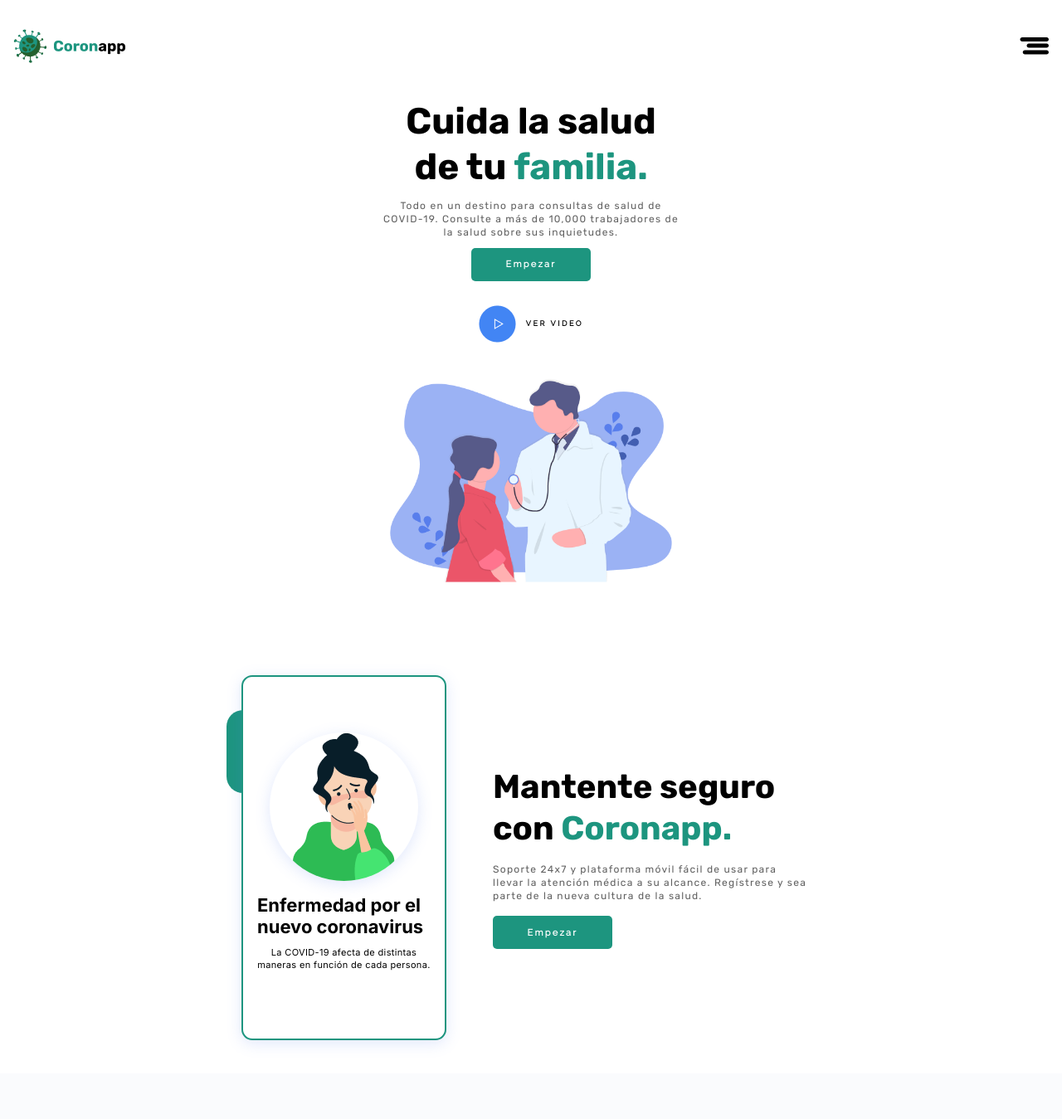
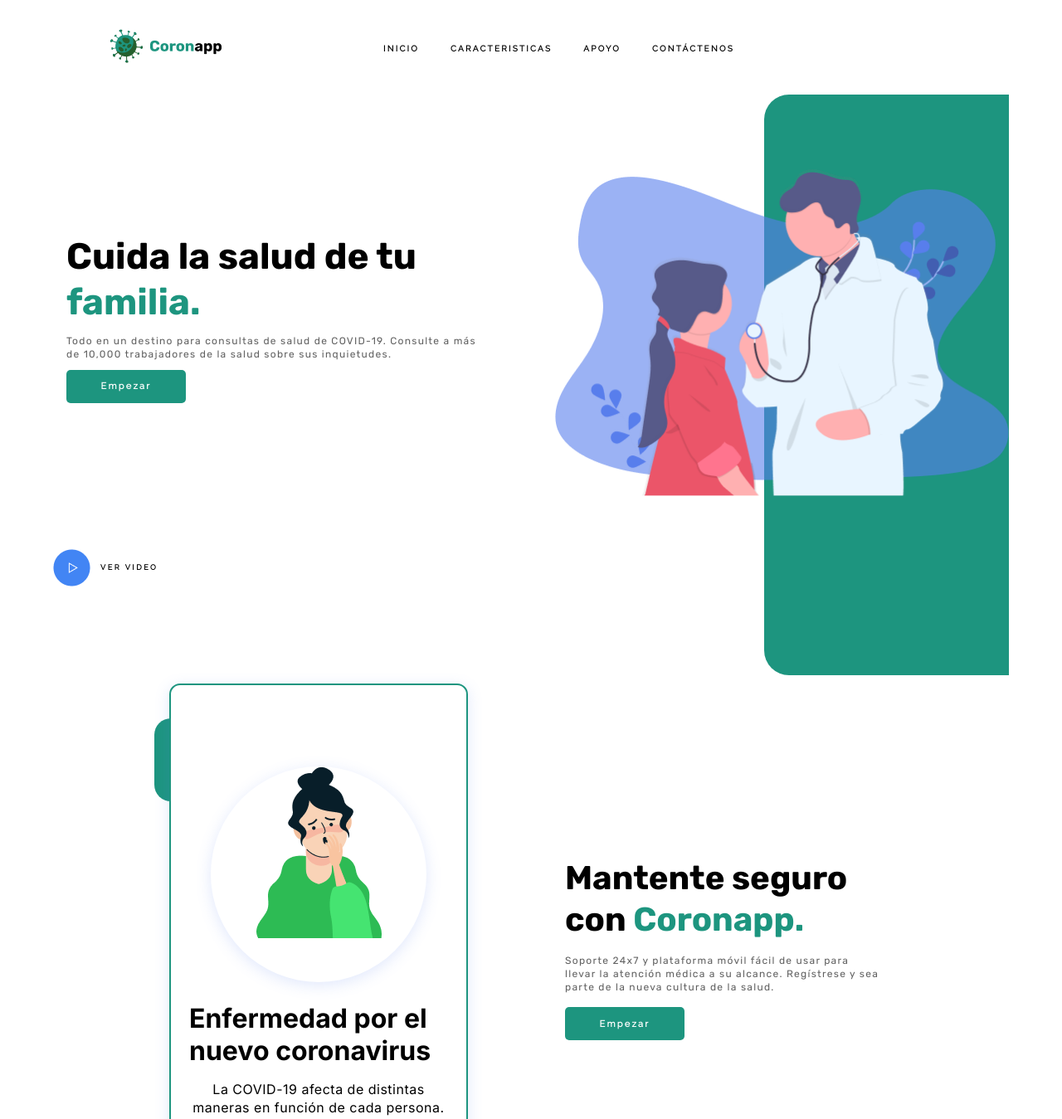
Before and after one commit to Akrata/Proyectos_coronapp, a plain HTML site: page index.html in a window 1280 px wide. Shown: the top 1349 px of the page at 83% size. Drawn offline with Linux system fonts and the light colour scheme.

Commit message:
primeros retoques desktop-resolution

```diff
--- a/css/style.css
+++ b/css/style.css
@@ -343,7 +343,7 @@
     margin: 0px 48px;
     border-radius: 8px;
     padding: 36px 17px 30px 17px;
-    max-width: 276px;
+    width: 276px;
 }
 .footer-card-inside{
     display: flex;
@@ -404,9 +404,45 @@
     .caracteristicas{
        padding: 0;
        align-items: center;
+       position: relative;
+       z-index: 2;
+    }
+    .Square1{
+        width: 65px;
+        height: 65px;
+        transform: rotate(-30deg);
+        background: var(--verde);
+        position: absolute;
+        border-radius: 16px;
+        left: -31px;
+        bottom: -21px;
+        z-index: -1;
+    }
+    .Square2{
+        width: 96px;
+        height: 96px;
+        transform: rotate(-105deg);
+        background: var(--verde);
+        position: absolute;
+        border-radius: 30px;
+        top: -50px;
+        left: 250px;
+        z-index: -1;
+    }
+    .Square3{
+        width: 127px;
+        height: 127px;
+        transform: rotate(-30deg);
+        background: var(--verde);
+        position: absolute;
+        border-radius: 30px;
+        right: -50px;
+        top: -10px;
+        z-index: -1;
     }
     .caracteristicas-card{
         margin: 90px 0px;
+        position: relative;
 
     }
     .caracteristicas-card-inside{
@@ -420,13 +456,12 @@
         width: 477px;
         height: 260px;
         margin-bottom: 100px ;
-
     }
     .cards{
         gap:20px;
     }
     .footer-card{
-        max-width: 220px;
+        width: 220px;
         margin: 0;
     }
     .footer-bot{
@@ -434,3 +469,141 @@
     }
 
 }
+@media screen and (min-width:1152px){
+    body{
+        width: 1152px;
+        margin: auto;
+    }
+    #hamb-btn{
+        display: none;
+    }
+    header{
+        position: relative;
+        display: flex;
+        align-items: center;
+
+    }
+    .logo{
+        margin-left: 52px;
+    }
+    nav{
+        display: flex;
+        position: relative;
+        top: 0;
+        left: 0;
+        width: 100vw;
+        height: 100%;
+        padding: 0;
+        margin-left: 186px;
+        background: transparent;
+    }
+
+    nav ul{
+        display: flex;
+        flex-direction: row;
+        align-items: center;
+        gap: 38px;
+
+    }
+    nav a{
+        all:unset;
+        color: var(--negro);
+        font-family: 'Raleway', sans-serif;
+        font-size: 10px;
+        font-weight: bold;
+        letter-spacing: 0.14rem;
+        line-height: auto;
+        cursor: pointer;
+    }
+
+    .presentation{
+        display: flex;
+        align-items: flex-start;
+        position: relative;
+    }
+    .presentation::before{
+        content: '';
+        width: 295px;
+        height: 700px;
+        background-color: var(--verde);
+        position: absolute;
+        right: 0;
+        border-radius: 30px 0px 0px 30px;
+    }
+    .presentation-article{
+        display: flex;
+        flex-direction: column;
+        text-align: start;
+        align-items: flex-start;
+        gap: 11px;
+        padding: 5px 0px;
+        margin: 0px 16px;
+        width: 497px;
+        max-width: none;
+        margin-top: 163px;
+        margin-bottom: 147px;
+
+    }
+    .presentation-image{
+        margin-top: 90px;
+        width: 547px;
+        display: block;
+        position: absolute;
+        right: 0;
+        margin: none;
+        margin-bottom: none;
+    }
+    .presentation-btn-video{
+        margin-bottom: 67px;
+    }
+    .info{
+        margin-top: 50px;
+        gap: 101px;
+    }
+    .info-card{
+        width: 360px;
+        height: 640px;
+        max-width: none;
+    }
+    .info-card-inside{
+        display: flex;
+        flex-direction: column;
+        align-items: center;
+        margin:98px 17px auto 17px;
+        gap: 24px;
+    }
+    .info-card-text{
+        grid-row-gap: 16px;
+    }
+    .info-card-circle{
+        width: 260px;
+        height: 260px;
+        background: none;
+        border-radius: 50%;
+        overflow: hidden;
+    }
+    .info-card-text h3{
+        font-family: 'Inter', sans-serif;
+        font-size: 32px;
+    }
+    .info-card-text p{
+        font-family: 'Inter', sans-serif;
+        font-size: 16px;
+        letter-spacing: 0.5px;
+        line-height: 22px;
+        text-align: center;
+    }
+    .caracteristicas-flex{
+        display: flex;
+    }
+    .caracteristicas article{
+        text-align: start;
+        align-items: flex-start;
+    }
+    .cards{
+        gap: 98px;
+    }
+    .footer-card{
+        width: 276px;
+    }
+}
--- a/index.html
+++ b/index.html
@@ -15,7 +15,7 @@
 </head>
 <body>
     <header>
-        <a href="index.html"><img src="img/Logo.png" alt="Logo Coronapp"></a>
+        <a class="logo" href="index.html"><img src="img/Logo.png" alt="Logo Coronapp"></a>
         <button id="hamb-btn"><img src="img/hamburguer1.svg" alt="Menú"></button>
 
         <nav class="nav-bar" id="nav-bar">
@@ -28,7 +28,9 @@
         </nav>
     </header>
     <main>
+
         <section class="presentation">
+
             <article class="presentation-article">
                 <h2 class="font-body bigest bold height-big-title">Cuida la salud de tu <span>familia.</span></h2>
                 <p class="font-body small height-paragraph">Todo en un destino para consultas de salud de COVID-19.
@@ -38,7 +40,7 @@
                 <button class="font-btn bolder smaller">Empezar</button>
             </article>
             <button class="presentation-btn-video font-btn smallest bold "><img src="img/Group 23.png" alt="">VER VIDEO</button>
-            <img class="presentation-image" src="img/Doctor Image.png" alt="">
+            <img class="presentation-image" src="img/Doctor Image.png" alt="" srcset="img/Doctor_Image2.png 1152w" >
         </section>
 
         <section class="info">
@@ -63,7 +65,11 @@
         </section>
 
         <section class="caracteristicas">
+
             <div class="caracteristicas-card">
+                <div class="Square1"></div>
+                <div class="Square2"></div>
+                <div class="Square3"></div>
                 <div class="caracteristicas-card-inside">
                     <div>
                         <h2 class="font-body big bold">2m</h2>
@@ -79,6 +85,7 @@
                     </div>
                 </div>
             </div>
+            <div class="caracteristicas-flex">
                 <article>
                     <h2 class="font-body bigest bold height-big-title">Habla con los <span> expertos.</span></h2>
                     <p class="font-body small height-paragraph">Reserve citas o envíe consultas a miles de foros
@@ -88,6 +95,8 @@
                     <button class="font-btn bolder smaller">CARACTERISTICAS</button>
                 </article>
                 <div class="caracteristicas-imagen"></div>
+            </div>
+
         </section>
 
 
```
Also changed, not shown: img/Doctor_Image2.png (added). Lines whose indentation alone changed are shown as unchanged.
